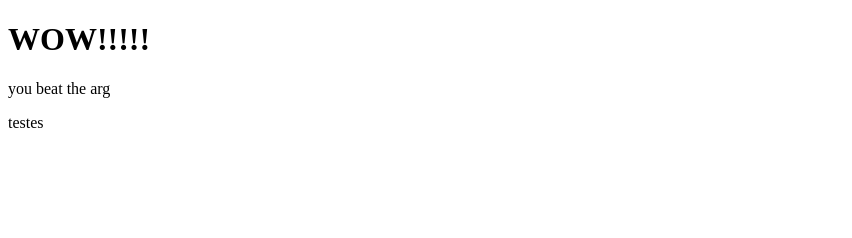
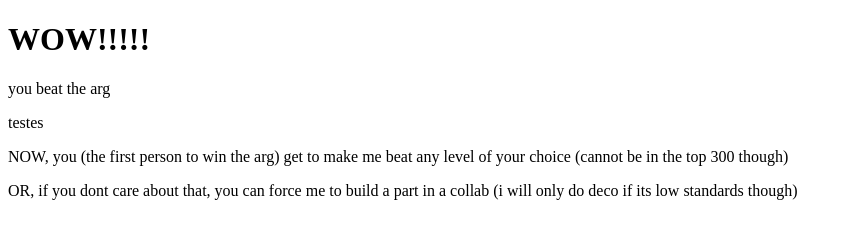
Before and after one commit to nile64/nile64.github.io, a plain HTML site: page completedthearg/index.html in a window 1280 px wide. Shown: the whole page, without its empty margins (0-852 px from the left). Drawn offline with Linux system fonts and the light colour scheme.

Commit message:
Update index.html

```diff
--- a/completedthearg/index.html
+++ b/completedthearg/index.html
@@ -10,6 +10,8 @@
 <h1>WOW!!!!!</h1>
 <p>you beat the arg</p>
 <p>testes</p>
+<p>NOW, you (the first person to win the arg) get to make me beat any level of your choice (cannot be in the top 300 though)</p>
+<p>OR, if you dont care about that, you can force me to build a part in a collab (i will only do deco if its low standards though)</p>
 
 
 </body>
```
